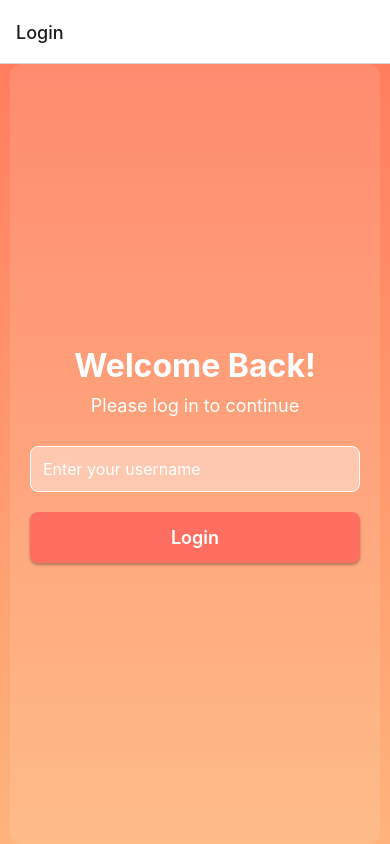
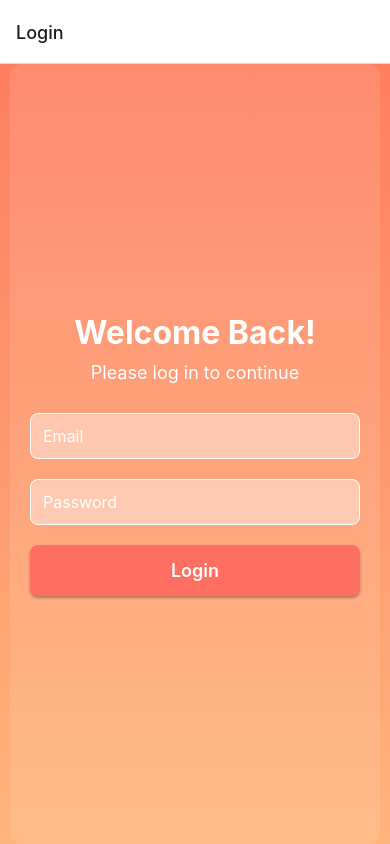
Before and after one commit to dasgajraj/E-Canteen, a React Native app: screen /Login in a window 390 px wide. Built offline with nearby package versions, Linux system fonts and the light colour scheme.

Commit message:
add firebase login authentication

```diff
--- a/components/LoginScreen.js
+++ b/components/LoginScreen.js
@@ -1,12 +1,36 @@
 import React, { useState } from 'react';
-import { View, Text, TextInput, StyleSheet, TouchableOpacity } from 'react-native';
+import { View, Text, TextInput, StyleSheet, TouchableOpacity, Alert } from 'react-native';
 import { LinearGradient } from 'expo-linear-gradient';
+import { initializeApp } from '@firebase/app';
+import { getAuth, signInWithEmailAndPassword } from '@firebase/auth';
+
+// Firebase configuration
+const firebaseConfig = {
+  apiKey: "AIzaSyDxWTmBsslJZ80e7mEbDBtCi7FNlrMSuJE",
+  authDomain: "ecanteen-4ab1b.firebaseapp.com",
+  projectId: "ecanteen-4ab1b",
+  storageBucket: "ecanteen-4ab1b.appspot.com",
+  messagingSenderId: "65494167458",
+  appId: "1:65494167458:web:d3cdfbbafce02a6c5b8cfb",
+  measurementId: "G-P52Q86NJ83"
+};
+
+// Initialize Firebase
+const app = initializeApp(firebaseConfig);
+const auth = getAuth(app);
 
 export default function LoginScreen({ navigation }) {
-  const [username, setUsername] = useState('');
+  const [email, setEmail] = useState('');
+  const [password, setPassword] = useState('');
 
-  const handleLogin = () => {
-     navigation.navigate('Home');
+  const handleLogin = async () => {
+    try {
+      await signInWithEmailAndPassword(auth, email, password);
+      navigation.navigate('Home'); // Navigate to Home on successful login
+    } catch (error) {
+      console.error('Login error:', error);
+      Alert.alert('Authentication Error', 'Incorrect email or password. Please try again.');
+    }
   };
 
   return (
@@ -17,10 +41,20 @@ export default function LoginScreen({ navigation }) {
 
         <TextInput
           style={styles.input}
-          placeholder="Enter your username"
+          placeholder="Email"
           placeholderTextColor="#FFF"
-          value={username}
-          onChangeText={setUsername}
+          value={email}
+          onChangeText={setEmail}
+          autoCapitalize="none"
+        />
+
+        <TextInput
+          style={styles.input}
+          placeholder="Password"
+          placeholderTextColor="#FFF"
+          value={password}
+          onChangeText={setPassword}
+          secureTextEntry
         />
 
         <TouchableOpacity style={styles.loginButton} onPress={handleLogin}>
@@ -49,14 +83,12 @@ const styles = StyleSheet.create({
     color: '#FFF',
     textAlign: 'center',
     marginBottom: 10,
-
   },
   subtitle: {
     fontSize: 18,
     color: '#FFF',
     textAlign: 'center',
     marginBottom: 30,
-
   },
   input: {
     borderColor: '#FFF',
@@ -82,6 +114,5 @@ const styles = StyleSheet.create({
     color: '#FFF',
     fontSize: 18,
     fontWeight: '600',
-
   },
 });
```
